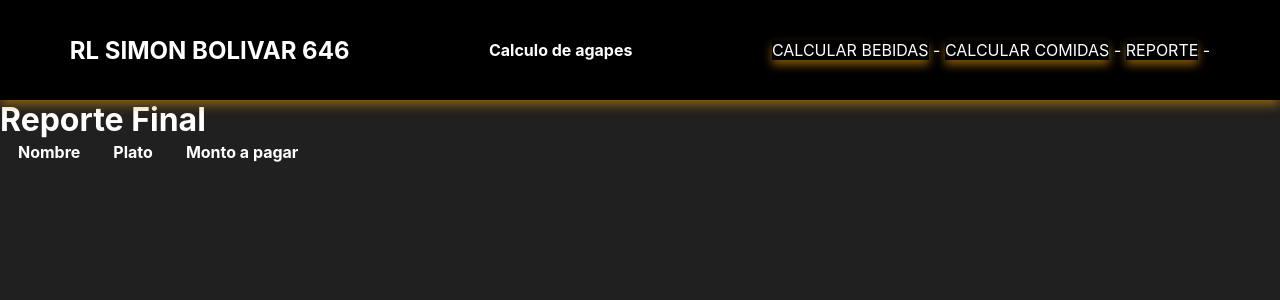
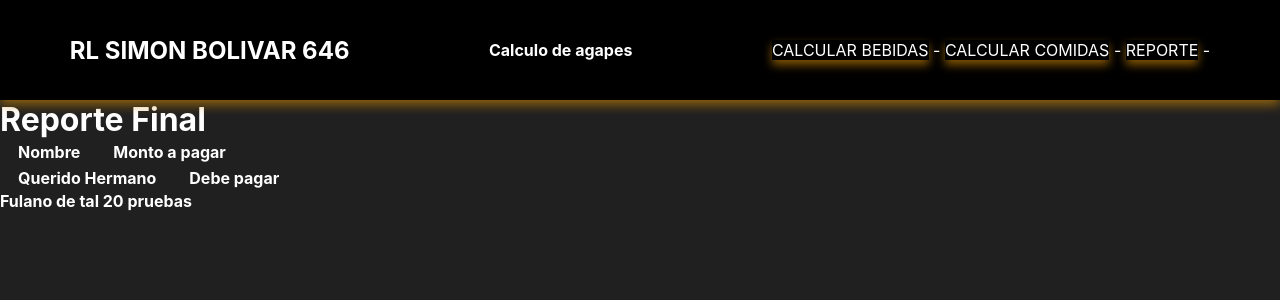
Before and after one commit to elifred2022/agapes, a React (Create React App) app: page / in a window 1280 px wide. Shown: the top 300 px of the page. Built offline with nearby package versions, Linux system fonts and the light colour scheme.

Commit message:
trabajndo en el reporte final no se comunica con los demas componentes

```diff
--- /dev/null
+++ b/src/components/transactions/queridoHermano/BalanceComidas.js
@@ -0,0 +1,27 @@
+import React from "react";
+import { useGlobalState } from "../../../context/GlobalState";
+import { useState } from "react";
+
+function BalanceC() {
+  const { transactions } = useGlobalState();
+
+  const amount = transactions.map((transactions) => transactions.amount);
+
+  const totalComidas = amount.reduce((acc, item) => (acc += item), 0);
+
+  const resultadoComidas = totalComidas;
+
+  const resultadoComidasB = resultadoComidas;
+
+  // resultado={resultadoBebidasB} <p>{resultadoBebidas} </p>
+
+  return (
+    <div>
+      <b>Total comidas: </b>
+
+      <b>{resultadoComidas} </b>
+    </div>
+  );
+}
+
+export default BalanceC;
--- a/src/components/transactions/queridoHermano/TransactionComida.js
+++ b/src/components/transactions/queridoHermano/TransactionComida.js
@@ -2,7 +2,7 @@ import React from "react";
 import { useState } from "react";
 import { useGlobalState } from "../../../context/GlobalState";
 
-function TransactionBebidas() {
+function TransactionComidas() {
   const { addTransaction } = useGlobalState();
   const [queridoHermano, setQueridoHermano] = useState();
   const [description, setDescription] = useState();
@@ -44,4 +44,4 @@ function TransactionBebidas() {
   );
 }
 
-export default TransactionBebidas;
+export default TransactionComidas;
--- a/src/components/transactions/queridoHermano/TransactionListComida.js
+++ b/src/components/transactions/queridoHermano/TransactionListComida.js
@@ -1,15 +1,33 @@
+import { useState } from "react";
 import { useGlobalState } from "../../../context/GlobalState";
 
 function TransactionListComidas() {
-  const { transactionsComidas, deleteTransaction } = useGlobalState();
+  const { transactions, deleteTransaction } = useGlobalState();
 
   return (
     <div>
       <div className="formCabecera">
-        <b>QH</b>
+        <b>Querido Hermano</b>
         <b>Plato</b>
-        <b>Monto</b>
+        <b>Costo</b>
       </div>
+      {transactions.map((transactions) => (
+        <div className="formBebidas" key={transactions.id}>
+          <b>{transactions.queridoHermano} </b>
+
+          <span>{transactions.description} </span>
+
+          <span>{transactions.amount} </span>
+
+          <button
+            onClick={() => {
+              deleteTransaction(transactions.id);
+            }}
+          >
+            Eliminar
+          </button>
+        </div>
+      ))}
     </div>
   );
 }
--- a/src/components/transactions/queridoHermano/index.jsx
+++ b/src/components/transactions/queridoHermano/index.jsx
@@ -1,6 +1,8 @@
 import React from "react";
-import TransactionBebidas from "./TransactionComida"
+import TransactionComidas from "./TransactionComida";
 import TransactionListComidas from "./TransactionListComida";
+import BalanceC from "./BalanceComidas";
+
 
 
 
@@ -8,8 +10,10 @@ export const Comensal = () => {
 
     return (
         <div>
-            <TransactionBebidas />
+            <TransactionComidas />
             <TransactionListComidas />
+            <BalanceC/>
+
 
         </div>
 
--- /dev/null
+++ b/src/components/transactions/reporte/BalanceComiBebi.js
@@ -0,0 +1,30 @@
+import React from "react";
+import { useGlobalState } from "../../../context/GlobalState";
+import { useState } from "react";
+
+function BalanceComiBebi(props) {
+  const [resBebida, setResbebida] = useState();
+  const [resComida, setResComida] = useState();
+  //const [totalCqh, setTotalCqh] = useState();
+  //const { addTransaction } = useGlobalState();
+  const { transactions, deleteTransaction } = useGlobalState();
+
+  const totalCqh = 10 + 10;
+
+  return (
+    <div>
+      <div className="formCabecera">
+        <b>Querido Hermano</b>
+        <b>Debe pagar</b>
+      </div>
+      <div>
+        <b>Fulano de tal</b>
+        <b> {totalCqh} pruebas </b>
+      </div>
+    </div>
+  );
+}
+
+export default BalanceComiBebi;
+
+// no se comunica con los componentes de bebidas y comida para hacer el calculo
--- a/src/components/transactions/reporte/Reporte.jsx
+++ b/src/components/transactions/reporte/Reporte.jsx
@@ -1,18 +1,30 @@
 import { useState } from "react";
-import { useGlobalState } from "../../../context/GlobalState";
+import { GlobalProvider, useGlobalState } from "../../../context/GlobalState";
+import BalanceComiBebi from "./BalanceComiBebi";
+import TransactionListComidas from "../queridoHermano/TransactionListComida";
+
+
 
 function ReporteList() {
+  const { transactions, deleteTransaction } = useGlobalState();
+
 
 
   return (
     <div>
       <div className="formCabecera">
         <b>Nombre</b>
-        <b>Plato</b>
         <b>Monto a pagar</b>
 
       </div>
 
+   <div>
+
+    <BalanceComiBebi/>
+
+
+
+   </div>
 
     </div>
   );
--- a/src/components/transactions/reporte/index.jsx
+++ b/src/components/transactions/reporte/index.jsx
@@ -1,5 +1,7 @@
 import React from "react";
 import ReporteList from "./Reporte";
+import { GlobalProvider } from "../../../context/GlobalState";
+import BalanceComiBebi from "./BalanceComiBebi";
 
 
 export const Reporte = () => {
@@ -7,7 +9,11 @@ export const Reporte = () => {
     return (
         <div>
             <h1>Reporte Final</h1>
-            <ReporteList/>
+            <GlobalProvider>
+                <ReporteList/>
+
+            </GlobalProvider>
+
         </div>
 
 
```
Also changed, not shown: src/components/transactions/queridoHermano/Balance.js (deleted, +0 -19 lines).
